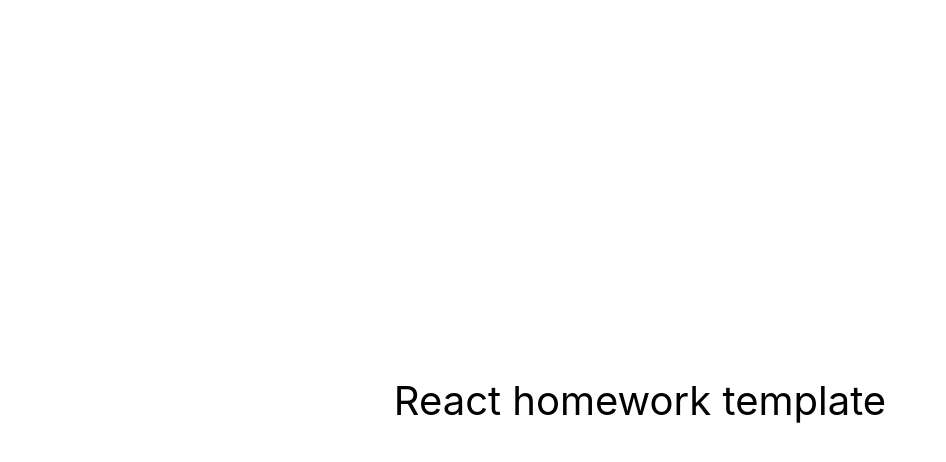
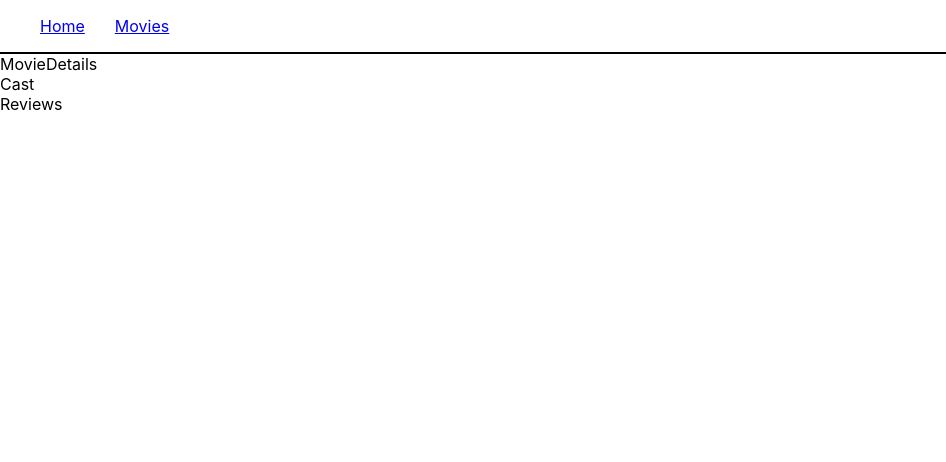
Before and after one commit to EugeneAndroschuk/goit-react-hw-05-movies, a React (Create React App) app: page /goit-react-hw-05-movies/movies/1 in a window 1280 px wide. Shown: the top 462 px of the page, without its empty margins (0-946 px from the left). Built offline with nearby package versions, Linux system fonts and the light colour scheme.

Commit message:
started coding

```diff
--- a/package.json
+++ b/package.json
@@ -7,6 +7,7 @@
     "@testing-library/jest-dom": "^5.16.3",
     "@testing-library/react": "^12.1.4",
     "@testing-library/user-event": "^13.5.0",
+    "axios": "^1.3.5",
     "react": "^18.1.0",
     "react-dom": "^18.1.0",
     "react-router-dom": "^6.10.0",
--- a/src/components/App.jsx
+++ b/src/components/App.jsx
@@ -1,16 +1,23 @@
+import { Routes, Route} from 'react-router-dom';
+import SharedLayout from './SharedLayout';
+import Home from 'pages/Home/Home';
+import Movies from 'pages/Movies/Movies';
+import MovieDetails from 'pages/MovieDetails/MovieDetails';
+
 export const App = () => {
   return (
-    <div
-      style={{
-        height: '100vh',
-        display: 'flex',
-        justifyContent: 'center',
-        alignItems: 'center',
-        fontSize: 40,
-        color: '#010101'
-      }}
-    >
-      React homework template
+    <div>
+      <Routes>
+        <Route path="/" element={<SharedLayout />}>
+          <Route index element={<Home/>} />
+          <Route path="/movies" element={<Movies/>} />
+          <Route path="/movies/:movieId" element={<MovieDetails/>}>
+            <Route path="cast" element={<div>Cast</div>} />
+            <Route path="reviews" element={<div>Reviews</div>}/>
+          </Route>
+          <Route path="*" element={<div>NotFound</div>} />
+        </Route>
+      </Routes>
     </div>
   );
 };
--- /dev/null
+++ b/src/components/Cast/Cast.jsx
@@ -0,0 +1,5 @@
+const Cast = () => {
+    return <div>Cast</div>
+}
+
+export default Cast;
--- /dev/null
+++ b/src/components/Reviews/Reviews.jsx
@@ -0,0 +1,5 @@
+const Reviews = () => {
+    return <div>Reviews</div>
+}
+
+export default Reviews;
--- /dev/null
+++ b/src/components/SharedLayout.jsx
@@ -0,0 +1,24 @@
+import { Outlet, Link } from 'react-router-dom';
+import css from './SharedLayout.module.css';
+
+const SharedLayout = () => {
+    return (
+      <>
+        <header className={css.header}>
+          <nav>
+            <ul className={css['nav-ul']}>
+              <li>
+                <Link to="/">Home</Link>
+              </li>
+              <li>
+                <Link to="/movies">Movies</Link>
+              </li>
+            </ul>
+          </nav>
+        </header>
+        <Outlet />
+      </>
+    );
+};
+
+export default SharedLayout;
--- /dev/null
+++ b/src/components/SharedLayout.module.css
@@ -0,0 +1,8 @@
+.header {
+    border-bottom: 2px solid black;
+}
+
+.nav-ul {
+    display: flex;
+    gap: 30px;
+}
--- a/src/index.css
+++ b/src/index.css
@@ -13,3 +13,8 @@ code {
   font-family: source-code-pro, Menlo, Monaco, Consolas, 'Courier New',
     monospace;
 }
+
+ul {
+  list-style: none;
+
+}
--- /dev/null
+++ b/src/pages/Home/Home.jsx
@@ -0,0 +1,29 @@
+import { useEffect, useRef } from 'react';
+import {
+  fetchMoviesTrending,
+  fetchMoviesSearch,
+  fetchMovie,
+} from 'services/fetchMovies';
+
+const Home = () => {
+    const isFirstRender = useRef(true);
+
+    useEffect(() => {
+        if (isFirstRender.current) {
+            isFirstRender.current = false;
+            return;
+        }
+       const moviesTrending = fetchMoviesTrending();
+       moviesTrending.then(res => console.log(res));
+
+        const moviesQuery = fetchMoviesSearch('batman');
+        moviesQuery.then(res => console.log(res));
+
+        const movie = fetchMovie('268');
+        movie.then(res => console.log(res));
+    }, []);
+
+    return <h1>Trending today</h1>
+}
+
+export default Home;
--- /dev/null
+++ b/src/pages/MovieDetails/MovieDetails.jsx
@@ -0,0 +1,14 @@
+import Cast from "components/Cast/Cast";
+import Reviews from "components/Reviews/Reviews";
+
+const MovieDetails = () => {
+    return (
+      <>
+        <div>MovieDetails</div>
+        <Cast />
+        <Reviews />
+      </>
+    );
+}
+
+export default MovieDetails;
--- /dev/null
+++ b/src/pages/Movies/Movies.jsx
@@ -0,0 +1,5 @@
+const Movies = () => {
+    return <div>Movies</div>
+}
+
+export default Movies;
--- /dev/null
+++ b/src/services/fetchMovies.js
@@ -0,0 +1,22 @@
+import axios from 'axios';
+
+const API_KEY = '57ffb78434af41b6f3367e52cfbaed8d';
+const URL = 'https://api.themoviedb.org/3/'
+
+ export function fetchMoviesTrending() {
+    return axios.get(
+      `${URL}trending/movie/day?api_key=${API_KEY}`
+    );
+}
+
+ export function fetchMoviesSearch(query) {
+    return axios.get(
+      `${URL}search/movie?api_key=${API_KEY}&query=${query}&language=en-US&page=1&include_adult=false`
+    );
+}
+
+export function fetchMovie(movieId) {
+  return axios.get(
+    `${URL}movie/${movieId}?api_key=${API_KEY}&language=en-US`
+  );
+}
```
Also changed, not shown: 1 other file (tests, documents, lock files or other folders).
